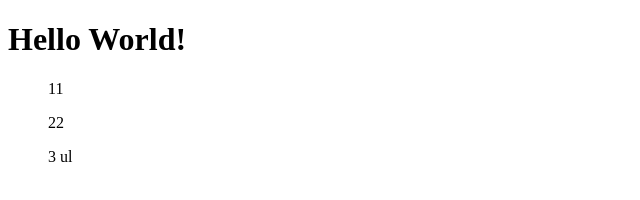
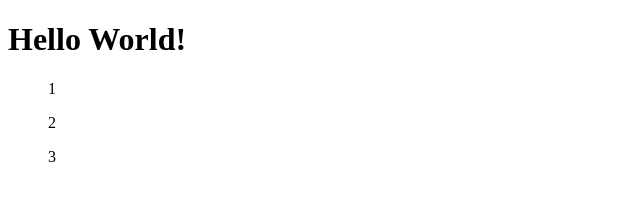
Before and after one commit to AGargoma/Git-flow, a plain HTML site: page index.html in a window 1280 px wide. Shown: the full height of the page, 0-640 px from the left. Drawn offline with Linux system fonts and the light colour scheme.

Commit message:
Task#3 squashing 3 commits
Task#3 2 change


Task#3 3 change

```diff
--- a/index.html
+++ b/index.html
@@ -6,8 +6,8 @@
 	</head>
 	<body>
 		 <h1>Hello World!</h1>
-		 <ul> 11 </ul>
-		 <ul> 22 </ul>
-		 <ul> 3 ul </ul>
+		 <ul> 1 </ul>
+		 <ul> 2 </ul>
+		 <ul> 3 </ul>
 	</body>
 	</html>
```
